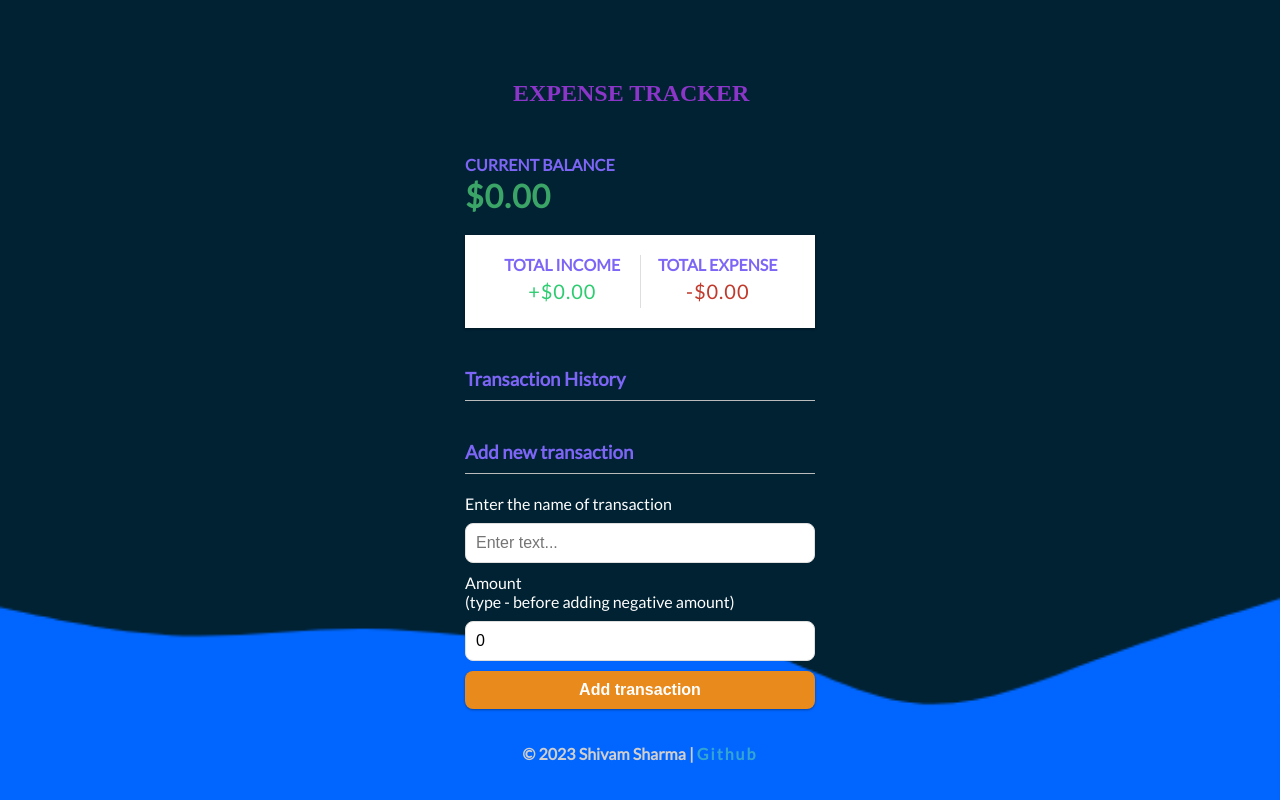
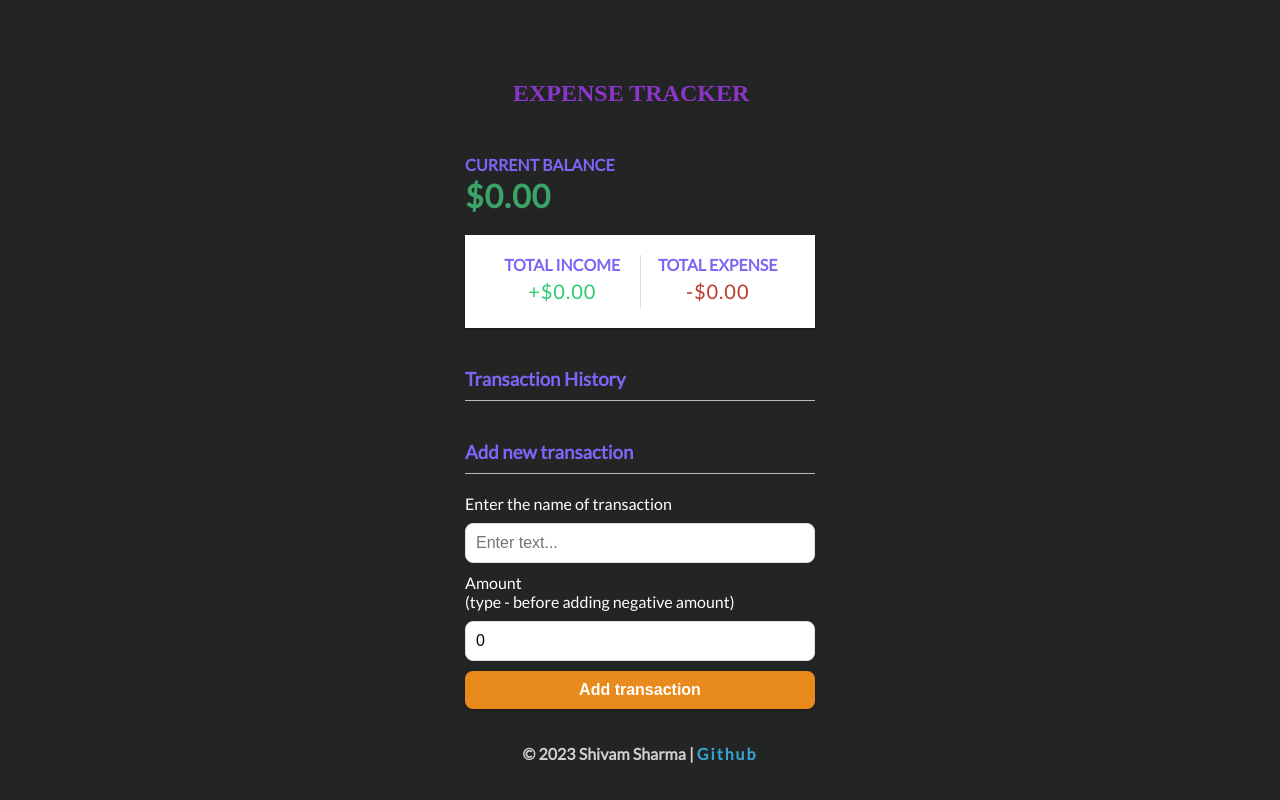
Before and after one commit to shivam-sharma7/Expense-Tracker, a React (Vite) app: page / in a window 1280 px wide. Built offline with nearby package versions, Linux system fonts and the light colour scheme.

Commit message:
background-color

```diff
--- a/src/App.css
+++ b/src/App.css
@@ -11,7 +11,7 @@
 }
 
 body {
-  background: url(/bg.png);
+  background-color: #232424 ;
   background-size: cover;
 
   display: flex;
```
